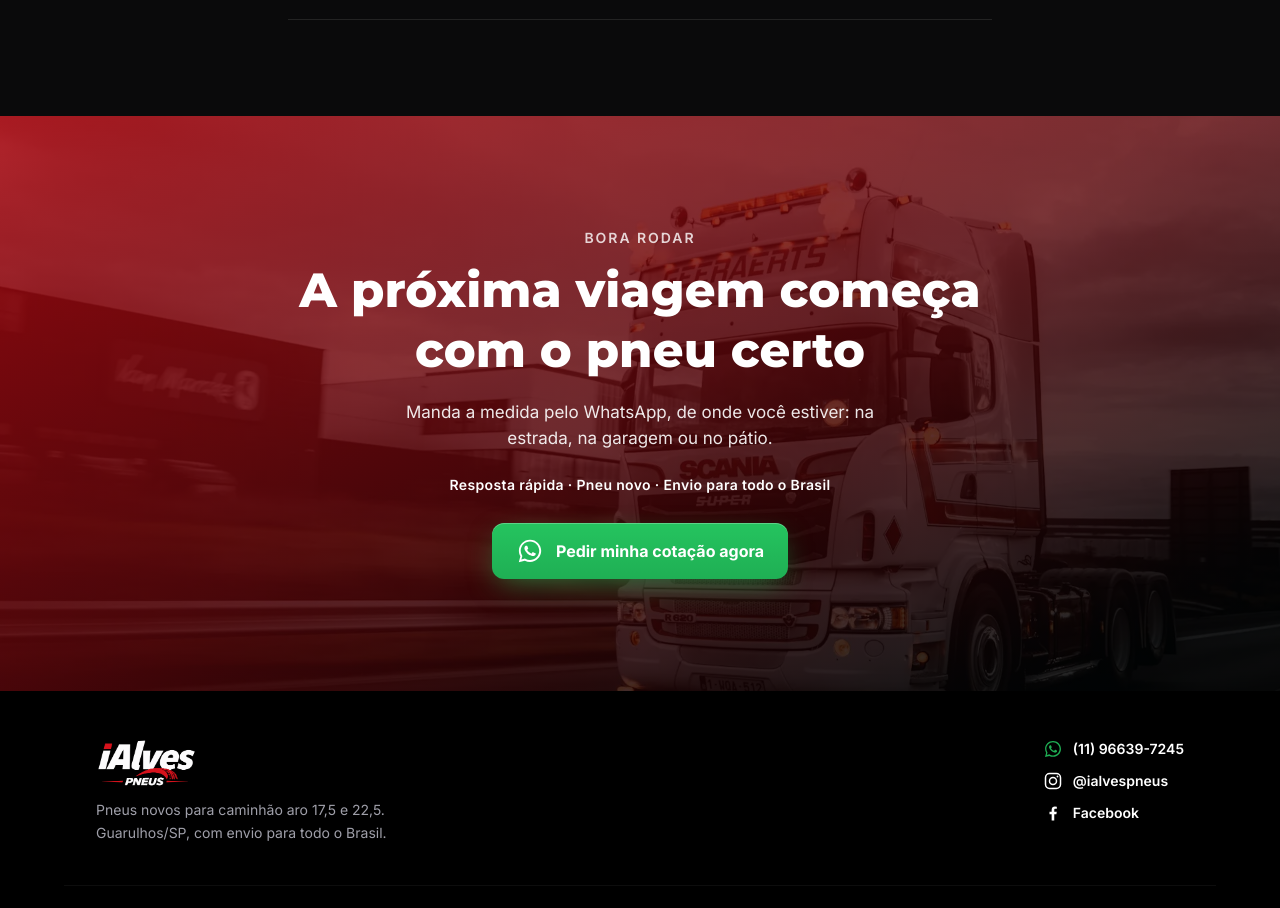
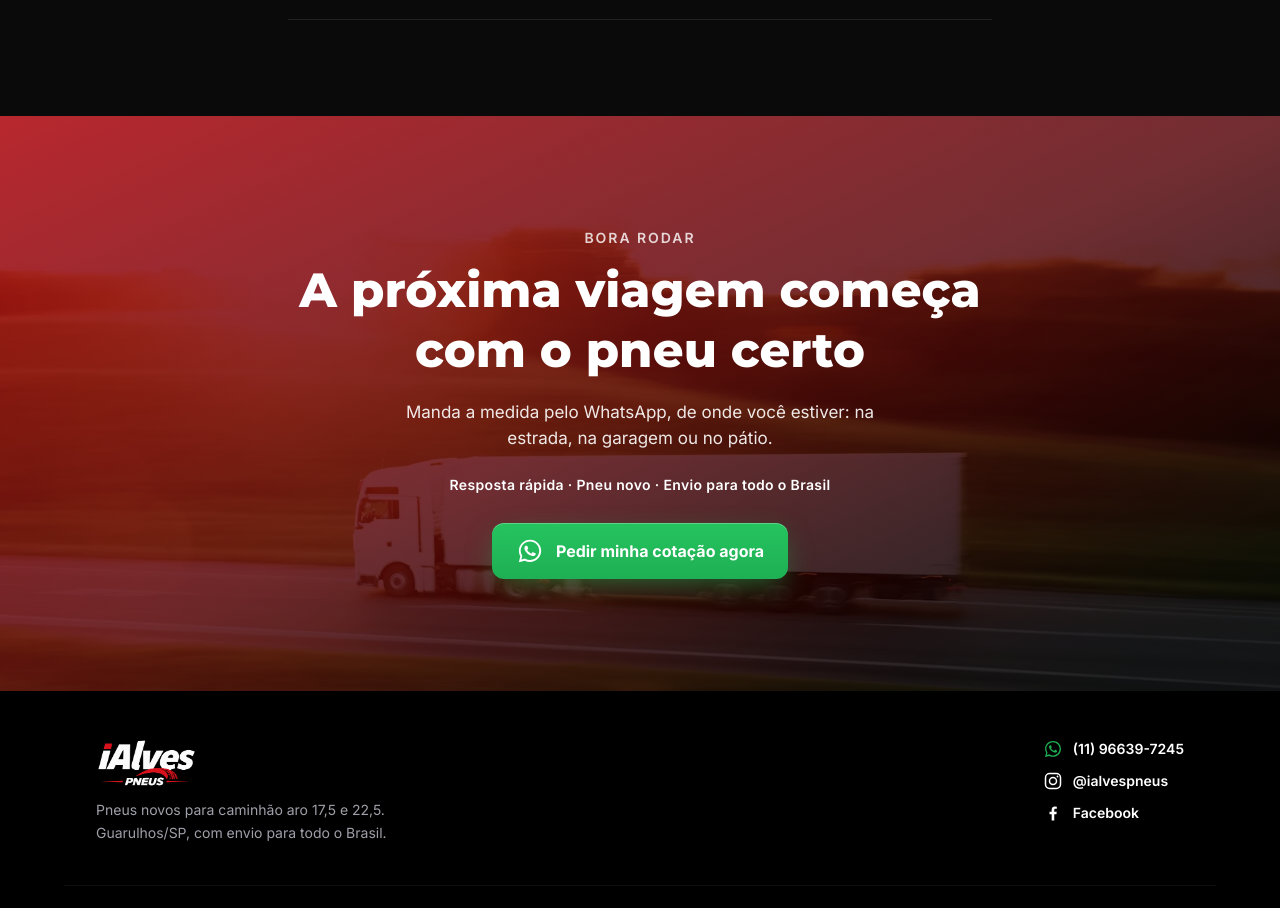
Before and after one commit to Agencia-JN/iAlvesPneus, a Next.js app: page / in a window 1280 px wide. Shown: the part 4867-5775 px from the top of the page. Built offline with nearby package versions, Linux system fonts and the light colour scheme.

Commit message:
Foto final sem marca de outra empresa (caminhão branco)

```diff
--- a/src/app/page.tsx
+++ b/src/app/page.tsx
@@ -411,7 +411,7 @@ export default function Home() {
 
         {/* ── Atendimento imediato ────────────────────────────────────── */}
         <section className="relative isolate overflow-hidden py-20 sm:py-28">
-          <Image src="/lp/caminhao-estrada.webp" alt="Caminhão na estrada" fill sizes="100vw" className="-z-10 object-cover object-[70%_center]" />
+          <Image src="/lp/caminhao-branco.webp" alt="Caminhão na estrada" fill sizes="100vw" className="-z-10 object-cover object-[45%_center]" />
           <div aria-hidden className="absolute inset-0 -z-10 bg-gradient-to-br from-[#b3080e]/85 via-[#5a0306]/80 to-black/85" />
           <div className="mx-auto max-w-3xl px-5 text-center sm:px-8">
             <p className="text-sm font-semibold uppercase tracking-[0.14em] text-white/80">Bora rodar</p>
```
Also changed, not shown: public/lp/caminhao-branco.webp (added), public/lp/caminhao-estrada.webp (deleted).
